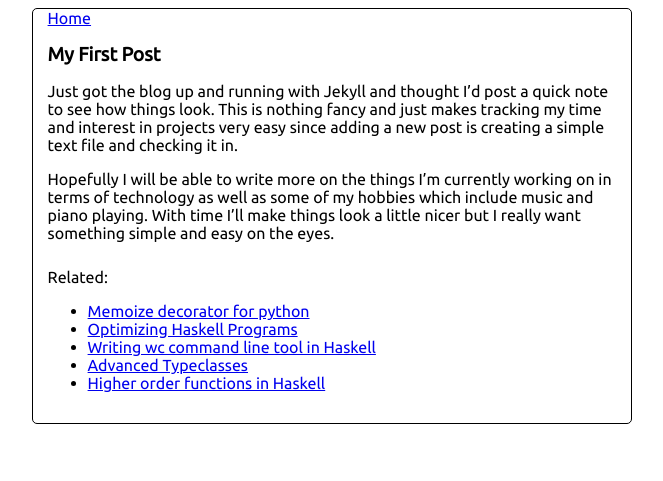
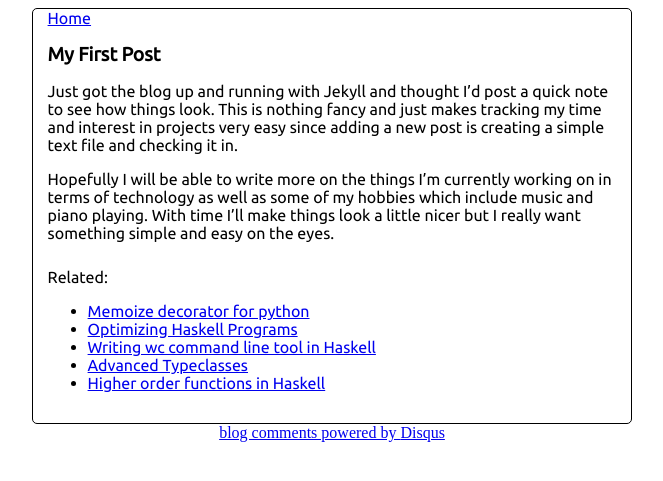
Before and after one commit to rlgomes/rlgomes.github.com, a Jekyll site: the page built from work/personal/_posts/2011-01-17-12.00-first-post.markdown, in a window 1280 px wide. Shown: the top 481 px of the page, without its empty margins (308-971 px from the left). Built offline with Jekyll 4.4.1, drawn with Linux system fonts in a browser that asks for light colours; comment, search, counter and statistics services are not loaded; some of the changed lines change nothing that is shown.

Commit message:
- testing out disqus

```diff
--- a/_layouts/post.html
+++ b/_layouts/post.html
@@ -30,6 +30,21 @@
                     </footer>
                 </article>
             </div>
+
+            <div id="disqus_thread"></div>
+            <script type="text/javascript">
+                /* * * CONFIGURATION VARIABLES: EDIT BEFORE PASTING INTO YOUR WEBPAGE * * */
+                var disqus_shortname = 'rodneyscorner'; // required: replace example with your forum shortname
+
+                /* * * DON'T EDIT BELOW THIS LINE * * */
+                (function() {
+                    var dsq = document.createElement('script'); dsq.type = 'text/javascript'; dsq.async = true;
+                    dsq.src = 'http://' + disqus_shortname + '.disqus.com/embed.js';
+                    (document.getElementsByTagName('head')[0] || document.getElementsByTagName('body')[0]).appendChild(dsq);
+                })();
+            </script>
+            <noscript>Please enable JavaScript to view the <a href="http://disqus.com/?ref_noscript">comments powered by Disqus.</a></noscript>
+            <a href="http://disqus.com" class="dsq-brlink">blog comments powered by <span class="logo-disqus">Disqus</span></a>
         </center>
     </body>
 </html>
```
